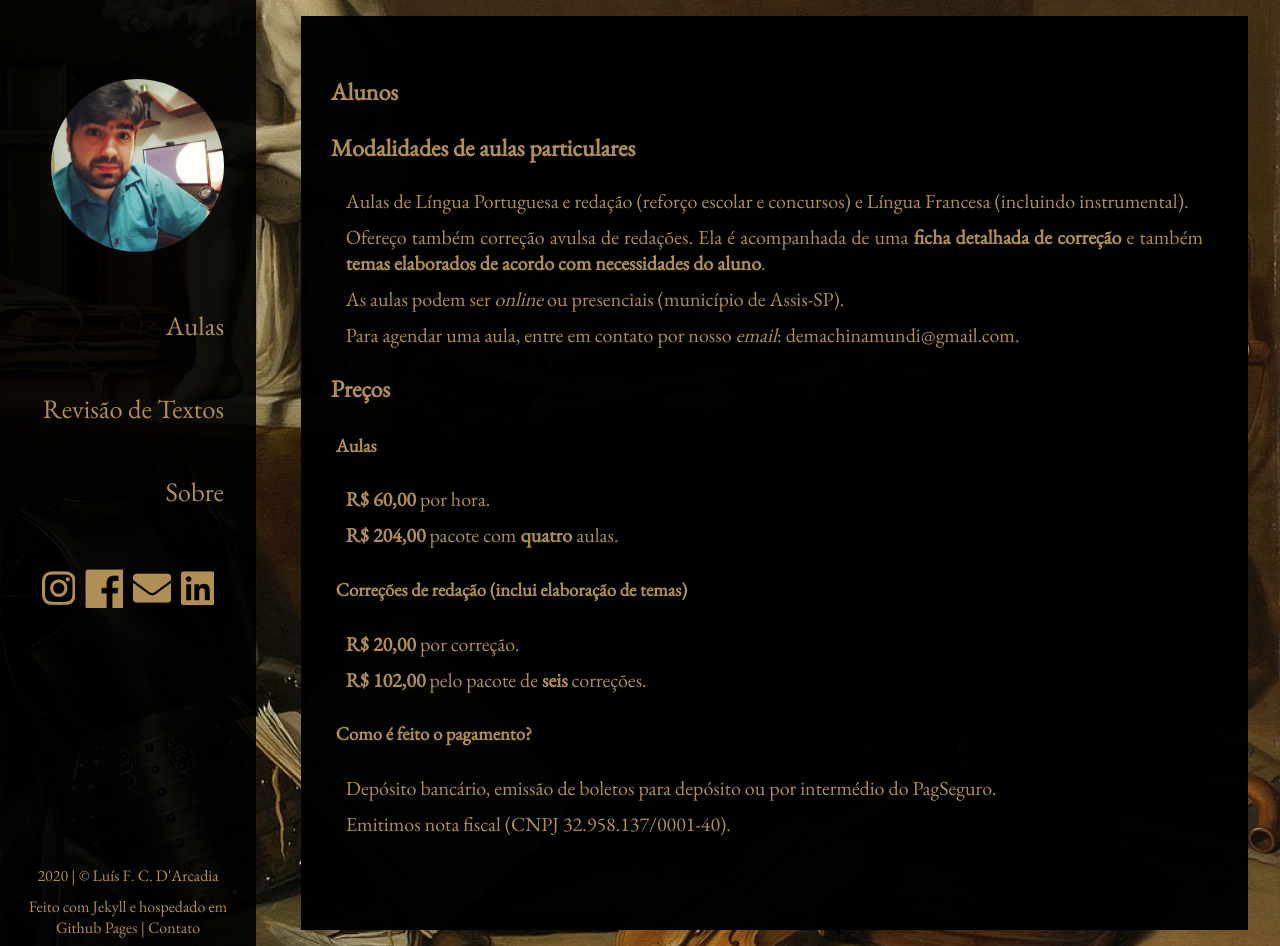
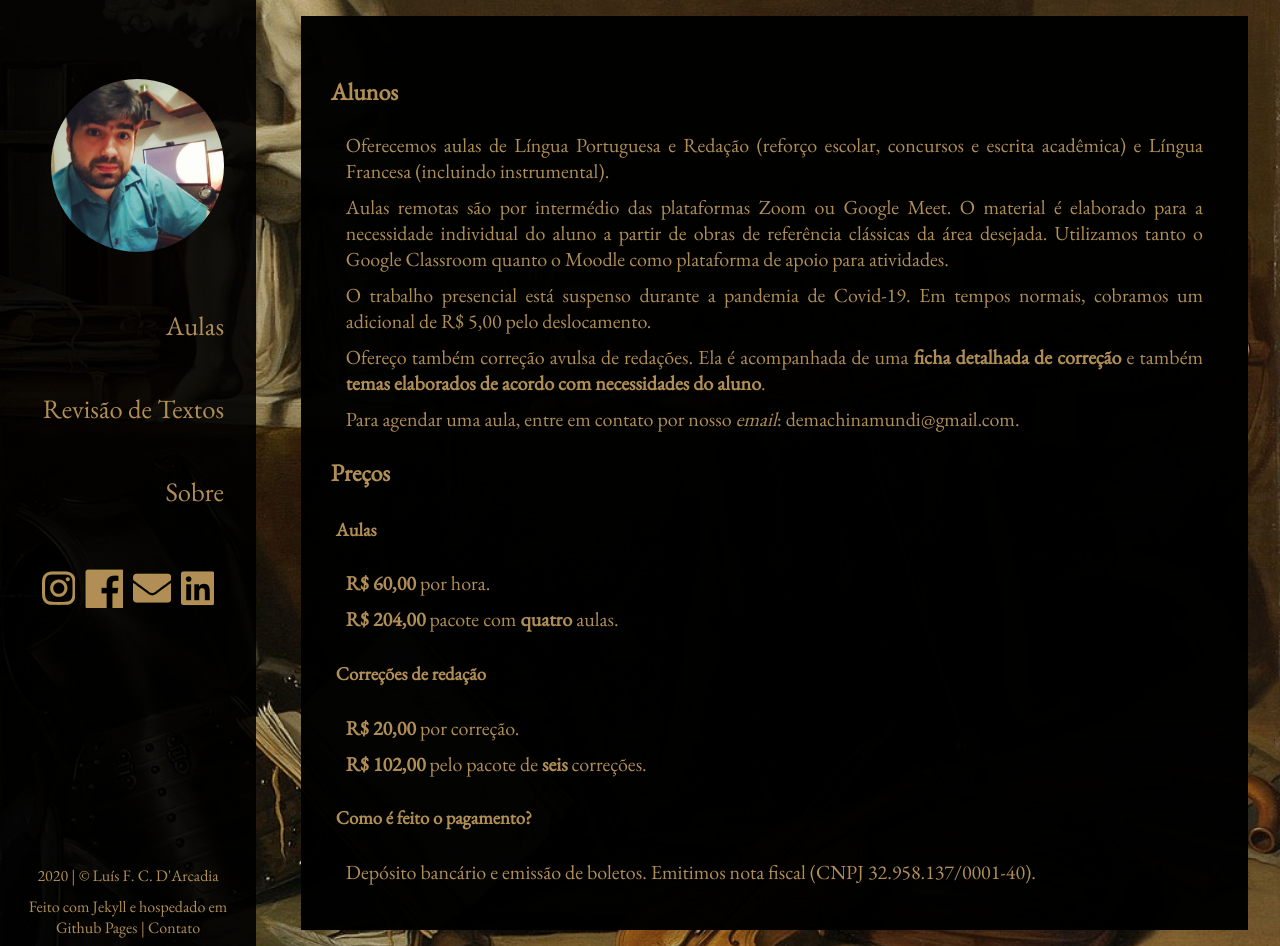
Before and after one commit to luisdarcadia/luisdarcadia.github.io, a Jekyll site: the page built from pages/aulas.html, in a window 1280 px wide and 946 px high. Built offline with Jekyll 4.4.1, drawn with Linux system fonts in a browser that asks for light colours; nearby versions of some CDN libraries.

Commit message:
atualização

```diff
--- a/pages/includes/alunos.md
+++ b/pages/includes/alunos.md
@@ -1,10 +1,10 @@
-# Modalidades de aulas particulares
+Oferecemos aulas de Língua Portuguesa e Redação (reforço escolar, concursos e escrita acadêmica) e Língua Francesa (incluindo instrumental).
 
-Aulas de Língua Portuguesa e redação (reforço escolar e concursos) e Língua Francesa (incluindo instrumental).
+Aulas remotas são por intermédio das plataformas Zoom ou Google Meet. O material é elaborado para a necessidade individual do aluno a partir de obras de referência clássicas da área desejada. Utilizamos tanto o Google Classroom quanto o Moodle como plataforma de apoio para atividades.
+
+O trabalho presencial está suspenso durante a pandemia de Covid-19. Em tempos normais, cobramos um adicional de R$ 5,00 pelo deslocamento.
 
 Ofereço também correção avulsa de redações. Ela é acompanhada de uma **[ficha detalhada de correção](/ficha_de_correcao)** e também **temas elaborados de acordo com necessidades do aluno**.
-
-As aulas podem ser *online* ou presenciais (município de Assis-SP).
 
 Para agendar uma aula, entre em contato por nosso *email*: demachinamundi@gmail.com.
 
@@ -16,7 +16,7 @@ Para agendar uma aula, entre em contato por nosso *email*: demachinamundi@gmail.
 
 **R$ {{site.data.parametros[page.professor].horaaula | times: 4 | times: 0.85 | ceil}},00** pacote com **quatro** aulas.
 
-## Correções de redação (inclui elaboração de temas)
+## Correções de redação
 
 **R$ {{site.data.parametros[page.professor].correcao}},00** por correção.
 
@@ -24,6 +24,4 @@ Para agendar uma aula, entre em contato por nosso *email*: demachinamundi@gmail.
 
 ## Como é feito o pagamento?
 
-Depósito bancário, emissão de boletos para depósito ou por intermédio do PagSeguro.
-
-Emitimos nota fiscal (CNPJ 32.958.137/0001-40).
+Depósito bancário e emissão de boletos. Emitimos nota fiscal (CNPJ 32.958.137/0001-40).
```
Also changed, not shown: pages/includes/bio.md (+3 -5 lines).
